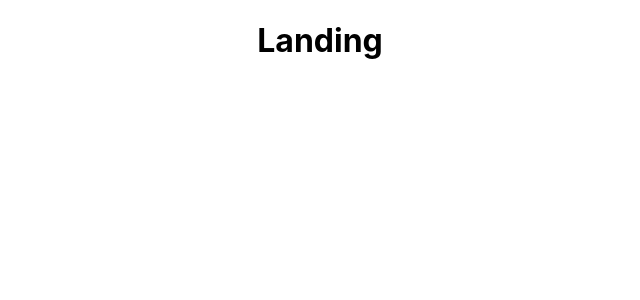
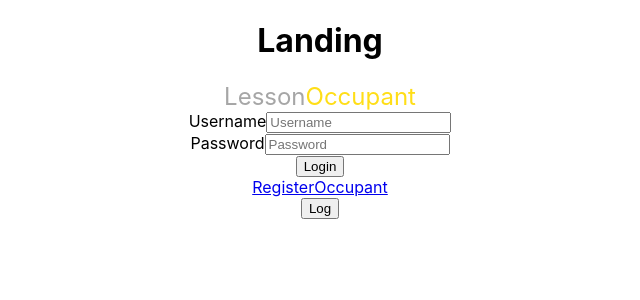
Before and after one commit to chawintee/Dormitory-Personal_Project, a React (Create React App) app in the folder frontend/: page / in a window 1280 px wide. Shown: the top 300 px of the page, without its empty margins (320-960 px from the left). Built offline with nearby package versions, Linux system fonts and the light colour scheme.

Commit message:
landing page OK

```diff
--- a/frontend/src/components/App.js
+++ b/frontend/src/components/App.js
@@ -1,14 +1,18 @@
 import React from 'react';
 import './App.css';
 import { Switch, Route, Redirect } from 'react-router-dom';
-import Landing from './Landing'
+import Landing from './Landing/Landing'
 import Error from './Error'
+import RegisterOccupant from './Occupant/RegisterOccupant'
+import RegisterLesson from './Lesson/RegisterLesson'
 
 function App() {
   return (
     <div className="App">
       <Switch>
         <Route exact path='/' component={Landing} />
+        <Route exact path='/registerOccupant' component={RegisterOccupant}/>
+        <Route exact path='/registerLesson' component={RegisterLesson}/>
         <Route exact path='/error' component={Error} />
         <Redirect to='/error' />
       </Switch>
--- a/frontend/src/components/Landing.js
+++ /dev/null
@@ -1,11 +0,0 @@
-import React from 'react'
-
-function Landing() {
-    return (
-        <div>
-            <h1>Landing</h1>
-        </div>
-    )
-}
-
-export default Landing
--- /dev/null
+++ b/frontend/src/components/Landing/Landing.js
@@ -0,0 +1,48 @@
+import React, { useState } from 'react'
+import { Link } from 'react-router-dom'
+import Input from './component/Input';
+
+function Landing() {
+
+    const [lesson, setLesson] = useState(false);
+    const [username, setUsername] = useState("");
+    const [password, setPassword] = useState("");
+
+    const textUsername = (e) => setUsername(e.target.value);
+    const textPassword = (e) => setPassword(e.target.value);
+
+
+
+
+
+    return (
+        <div>
+            <h1>Landing</h1>
+            <span>
+                <span style={{ color: lesson ? "#FFDE17" : "#A6A6A6", fontSize: "24px" }} onClick={() => setLesson(true)}>Lesson</span>
+                <span style={{ color: lesson ? "#A6A6A6" : "#FFDE17", fontSize: "24px" }} onClick={() => setLesson(false)}>Occupant</span>
+            </span>
+
+            <div>
+                <Input name="Username" value={username} textValue={textUsername}/>
+                <Input name="Password" value={password} textValue={textPassword}/>
+                <div>
+                    <button>Login</button>
+                </div>
+            </div>
+
+            {lesson ?
+                (<div>
+                    <Link to='/RegisterLesson'>RegisterLesson</Link>
+                </div>)
+                :
+                (<div>
+                    <Link to='/RegisterOccupant'>RegisterOccupant</Link>
+                </div>)
+            }
+            <button onClick={() => console.log(`You are lesson ${lesson} username is ${username} Password is ${password}`)}>Log</button>
+        </div>
+    )
+}
+
+export default Landing
--- /dev/null
+++ b/frontend/src/components/Landing/component/Input.js
@@ -0,0 +1,13 @@
+import React from 'react'
+
+function Input(props) {
+    const {textValue,name,value} = props
+    return (
+        <div>
+            <label>{name}</label>
+            <input onChange={textValue} value={value} placeholder={name} />
+        </div>
+    )
+}
+
+export default Input
--- a/frontend/src/components/Lesson/RegisterLesson.js
+++ b/frontend/src/components/Lesson/RegisterLesson.js
@@ -0,0 +1,11 @@
+import React from 'react'
+
+function RegisterLesson() {
+    return (
+        <div>
+            <h1>RegisterLesson</h1>
+        </div>
+    )
+}
+
+export default RegisterLesson
```
Also changed, not shown: frontend/src/components/Lesson/LoginLesson.js (added, +11 -0 lines), frontend/src/components/Occupant/LoginOccupant.js (added, +11 -0 lines), frontend/src/components/Landing/Landing.css (added).
